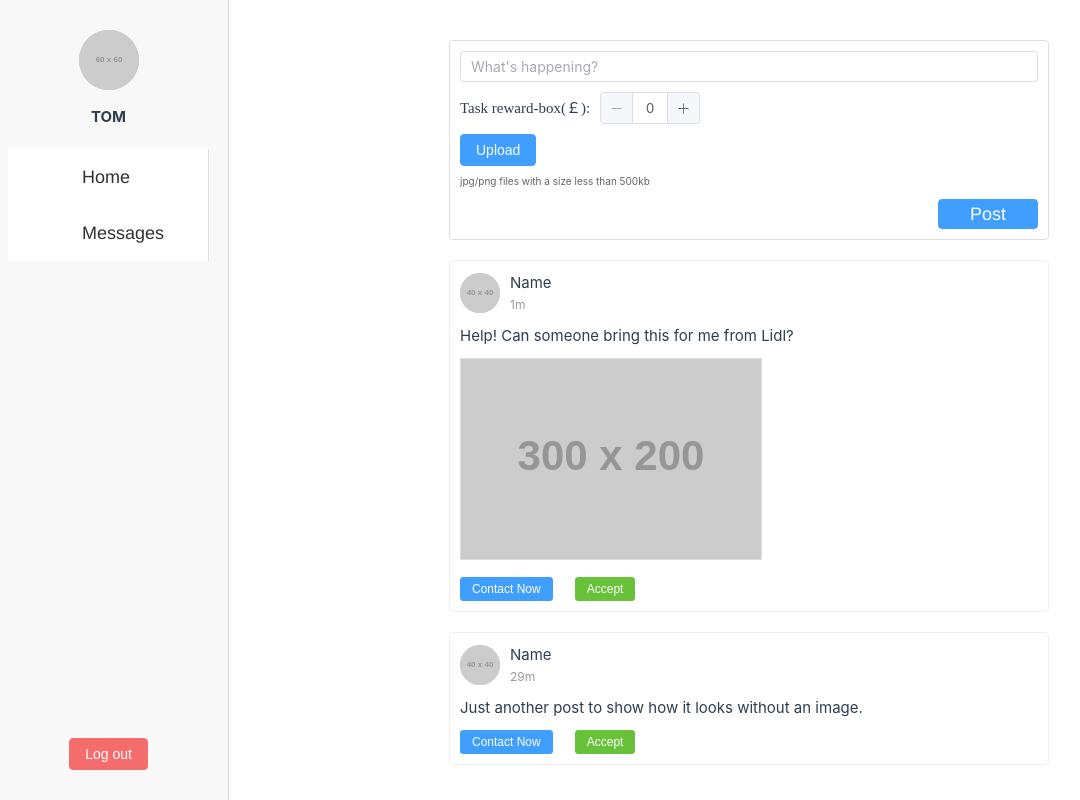
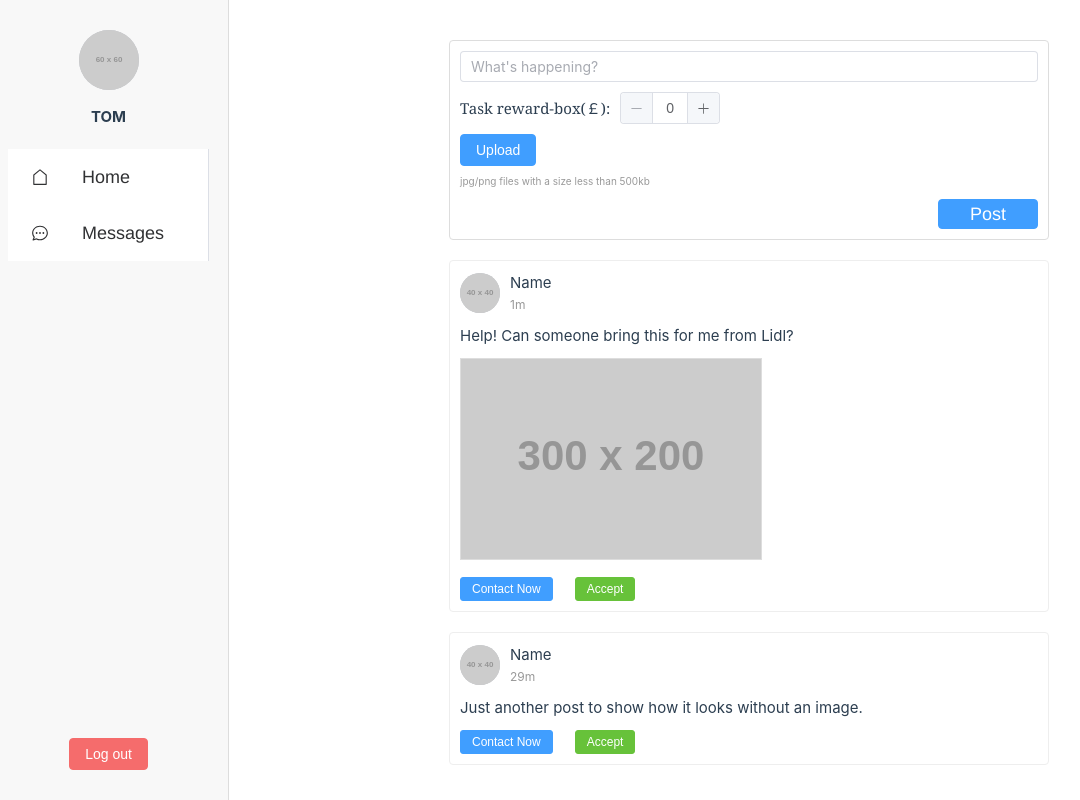
Before and after one commit to Rys1amNXxx/BringForMe, a Vue app: page / in a window 1280 px wide. Shown: the whole page, without its empty margins (11-1091 px from the left). Built offline with nearby package versions, Linux system fonts and the light colour scheme; sample sign-in values are in the browser's storage.

Commit message:
添加 Element Plus 图标库依赖，更新首页和主布局组件，优化样式和上传提示信息

```diff
--- a/package.json
+++ b/package.json
@@ -9,6 +9,7 @@
     "preview": "vite preview"
   },
   "dependencies": {
+    "@element-plus/icons-vue": "^2.3.1",
     "axios": "^1.7.9",
     "element-plus": "^2.9.4",
     "vue": "^3.5.13",
--- a/src/components/HomeLayout.vue
+++ b/src/components/HomeLayout.vue
@@ -14,7 +14,7 @@
         :on-success="handleUploadSuccess" :headers="uploadHeaders">
         <el-button type="primary">Upload</el-button>
         <template #tip>
-          <div class="el-upload__tip" style="font-size:10px;">
+          <div class="el-upload__tip">
             jpg/png files with a size less than 500kb
           </div>
         </template>
@@ -86,15 +86,6 @@ const posts = ref([
 ])
 
 function handlePost() {
-  // if (newPostContent.value.trim()) {
-  //   posts.value.unshift({
-  //     id: Date.now(),
-  //     user: { name: 'TOM', avatar: 'https://via.placeholder.com/40' },
-  //     time: 'now',
-  //     content: newPostContent.value
-  //   })
-  //   newPostContent.value = ''
-  // }
   if (!newPostContent.value.trim()) {
     ElMessage.warning('Empty content')
     return
@@ -249,7 +240,7 @@ function resetForm() {
   gap: 10px;
 }
 .rewardLabel {
-  font-family: 'Times New Roman', Times, serif;
+  font-family:Cambria, Cochin, Georgia, Times, 'Times New Roman', serif
 }
 .reward-box {
   display: flex;
@@ -260,4 +251,8 @@ function resetForm() {
   margin-left: 10px;
   width: 100px;
 }
+.el-upload__tip {
+  font-size: 10px;
+  color: #999;
+}
 </style>
--- a/src/components/MainLayout.vue
+++ b/src/components/MainLayout.vue
@@ -11,18 +11,18 @@
       <el-menu default-active="home" router>
         <el-menu-item index="/" style="width: 200px; font-size: large;font-family: 'Franklin Gothic Medium', 'Arial Narrow', Arial, sans-serif;">
           <el-icon style="margin-right:30px">
-            <i class="el-icon-house"></i>
+            <House />
           </el-icon>
           <!-- <router-link to="/" style="color: inherit;">Home</router-link> -->
-          Home
+          <span>Home</span>
         </el-menu-item>
 
         <el-menu-item index="messages" style="width: 200px; font-size: large;font-family: 'Franklin Gothic Medium', 'Arial Narrow', Arial, sans-serif;">
           <el-icon style="margin-right:30px">
-            <i class="el-icon-message"></i>
+            <ChatDotRound />
           </el-icon>
           <!-- <router-link to="/messages" style="color: inherit;">Messages</router-link> -->
-          Messages
+          <span>Messages</span>
         </el-menu-item>
 
       </el-menu>
--- a/src/main.js
+++ b/src/main.js
@@ -5,8 +5,12 @@ import App from './App.vue'
 import router from './router'
 import ElementPlus from 'element-plus'
 import 'element-plus/dist/index.css'
+import * as ElementPlusIconsVue from '@element-plus/icons-vue'
 
 const app = createApp(App)
+for (const [key, component] of Object.entries(ElementPlusIconsVue)) {
+  app.component(key, component)
+}
 
 app.use(router)
 app.use(ElementPlus, { size: 'small', zIndex: 3000 })
```
Also changed, not shown: src/assets/home-icon.png (added), 1 other file (tests, documents, lock files or other folders).
